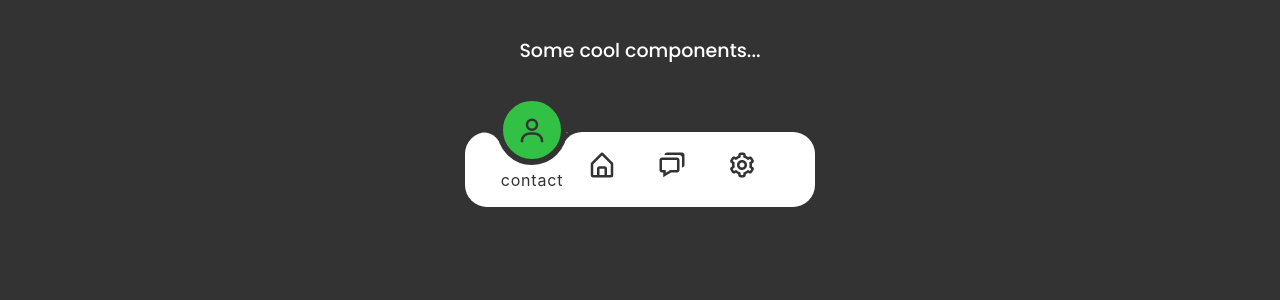
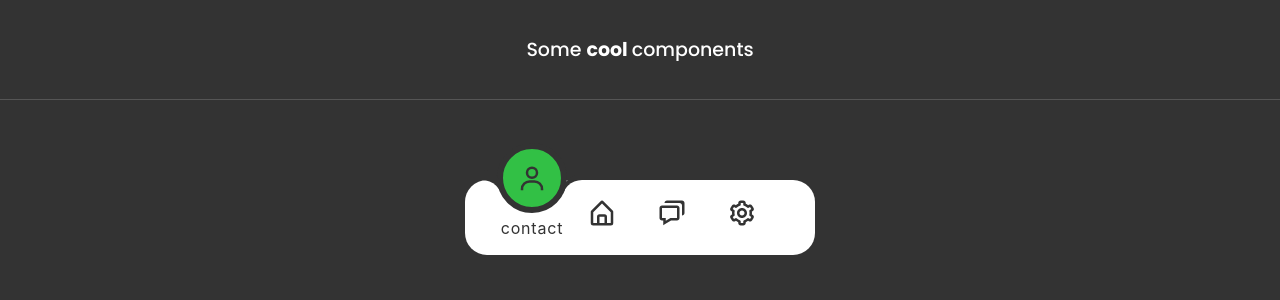
Before and after one commit to clecardona/cool_components, a React (Create React App) app: page / in a window 1280 px wide. Shown: the top 300 px of the page. Built offline with nearby package versions, Linux system fonts and the light colour scheme.

Commit message:
feat: presentation

```diff
--- a/src/App.sass
+++ b/src/App.sass
@@ -7,8 +7,10 @@ header
     display: flex
     justify-content: center
     align-items: center
+    border-bottom: 1px solid #555555
+
 main
-    padding: 2em
+    padding: 5em 3em
     display: flex
     justify-content: center
     align-items: center
--- a/src/App.tsx
+++ b/src/App.tsx
@@ -5,8 +5,10 @@ import "./styles/base.sass";
 function App() {
   return (
     <div className="App">
-      <header className="App-header">
-        <h2>Some cool components...</h2>{" "}
+      <header>
+        <h2>
+          Some <b>cool </b> components
+        </h2>
       </header>
       <main>
         <MagicMenu />
```
